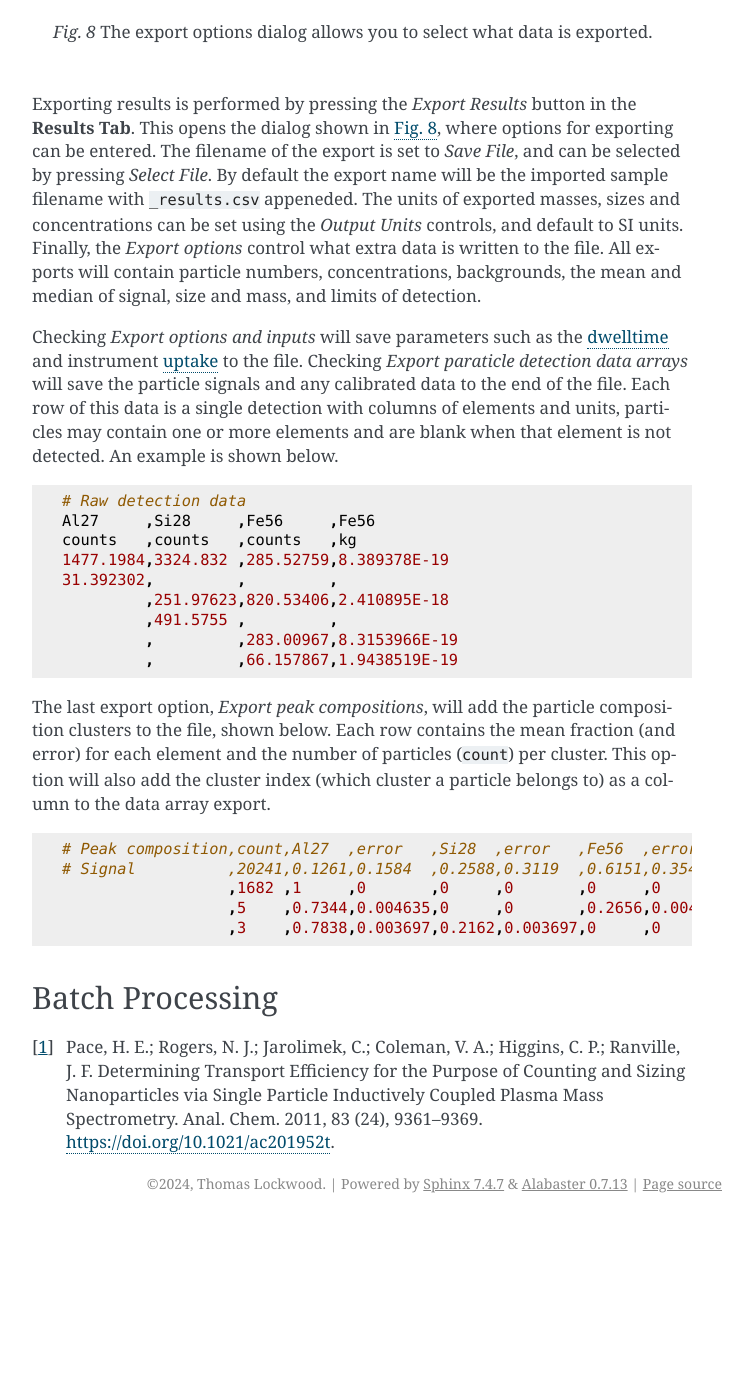
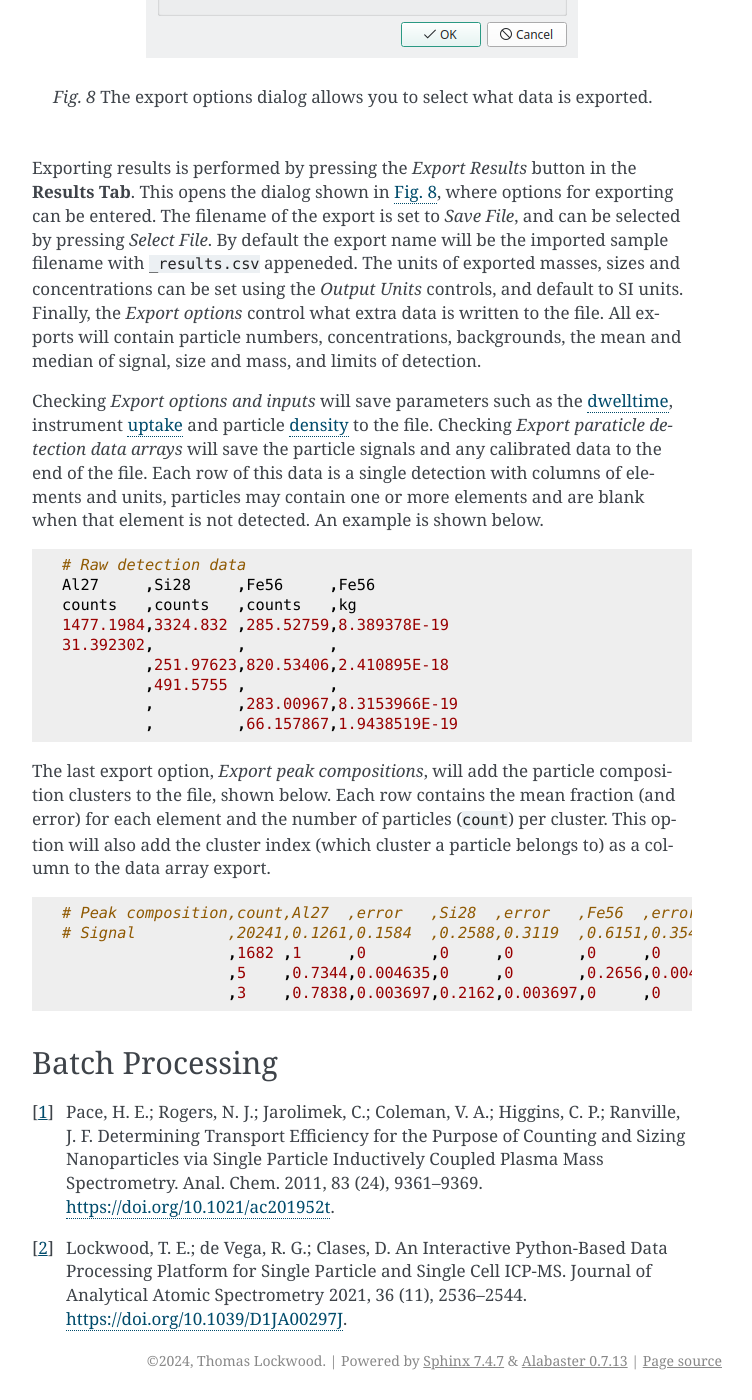
Before and after one commit to djdt/spcal, a Sphinx documentation site: the page built from docs/source/tutorial.rst, in a window 1280 px wide and 1400 px high, scrolled down 5742 px. Shown: the whole window, without its empty margins (388-1140 px from the left). Built offline with Sphinx 7.4.7, drawn with Linux system fonts in a browser that asks for light colours; before the commit the page ends 6965 px from its top, so only the background shows below that; some of the changed text lies outside the part shown.

Commit message:
add pub link

```diff
--- a/docs/source/tutorial.rst
+++ b/docs/source/tutorial.rst
@@ -104,6 +104,8 @@ The :term:`transport efficiency` is the fraction of sample that makes it through
 With the exception of total-consumption nebulisers (100% efficiency) it is typically 0.02 - 0.1 (2 - 10%).
 The :term:`transport efficiency` (:math:`\eta`) can be entered manually if known (see Pace et al. [1]_ for examples), or calulated based on the reponse of a well characterised reference particle.
 
+A full description of the calibration methods used in SPCal is avaiable in a previous publication [2]_ .
+
 Reference Particle
 ------------------
 
@@ -157,7 +159,7 @@ The units of exported masses, sizes and concentrations can be set using the *Out
 Finally, the *Export options* control what extra data is written to the file.
 All exports will contain particle numbers, concentrations, backgrounds, the mean and median of signal, size and mass, and limits of detection.
 
-Checking *Export options and inputs* will save parameters such as the :term:`dwelltime` and instrument :term:`uptake` to the file.
+Checking *Export options and inputs* will save parameters such as the :term:`dwelltime`, instrument :term:`uptake` and particle :term:`density` to the file.
 Checking *Export paraticle detection data arrays* will save the particle signals and any calibrated data to the end of the file.
 Each row of this data is a single detection with columns of elements and units, particles may contain one or more elements and are blank when that element is not detected. An example is shown below.
 
@@ -191,3 +193,5 @@ Batch Processing
 
 
 .. [1] Pace, H. E.; Rogers, N. J.; Jarolimek, C.; Coleman, V. A.; Higgins, C. P.; Ranville, J. F. Determining Transport Efficiency for the Purpose of Counting and Sizing Nanoparticles via Single Particle Inductively Coupled Plasma Mass Spectrometry. Anal. Chem. 2011, 83 (24), 9361–9369. https://doi.org/10.1021/ac201952t.
+
+.. [2] Lockwood, T. E.; de Vega, R. G.; Clases, D. An Interactive Python-Based Data Processing Platform for Single Particle and Single Cell ICP-MS. Journal of Analytical Atomic Spectrometry 2021, 36 (11), 2536–2544. https://doi.org/10.1039/D1JA00297J.
```
